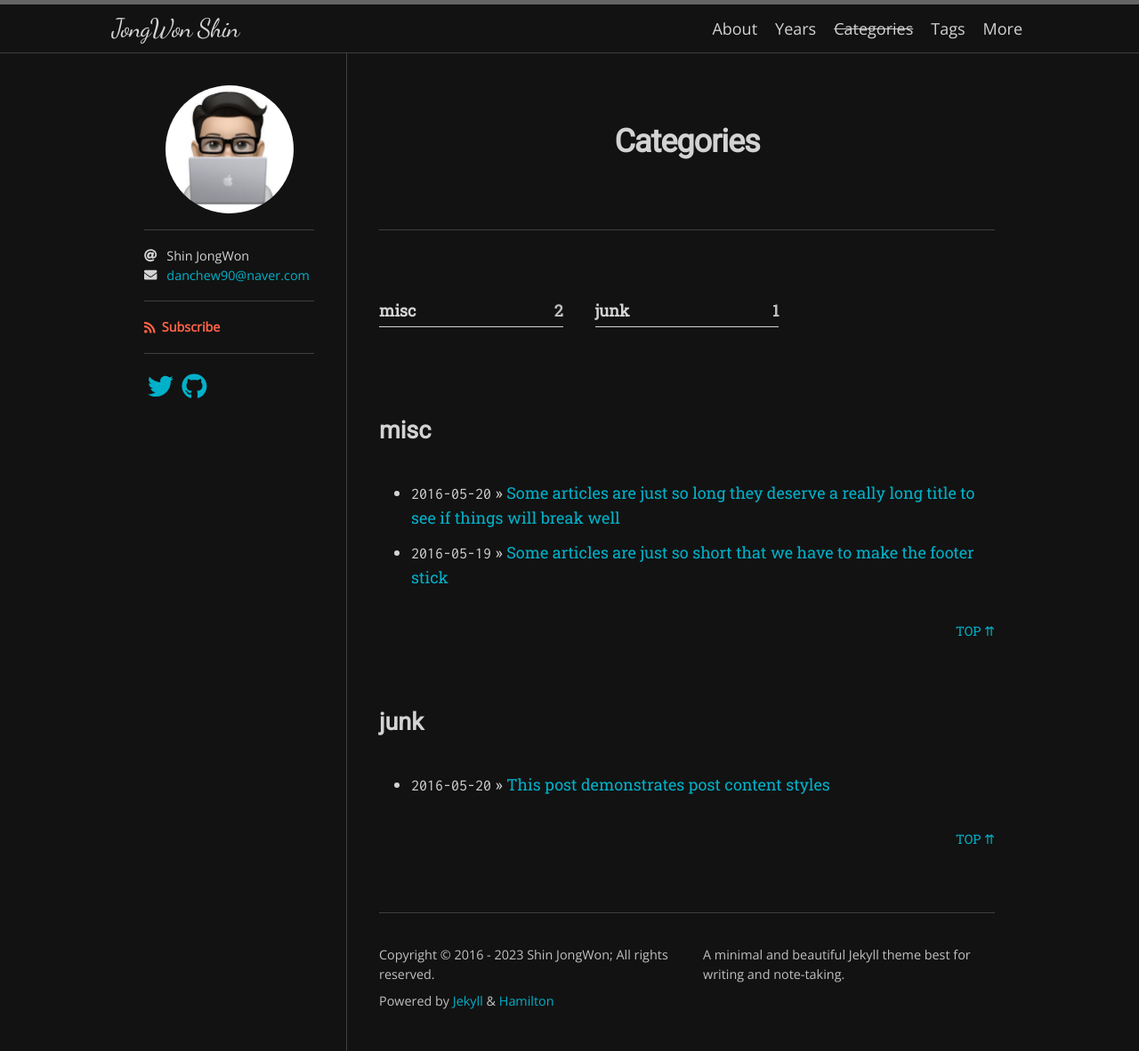
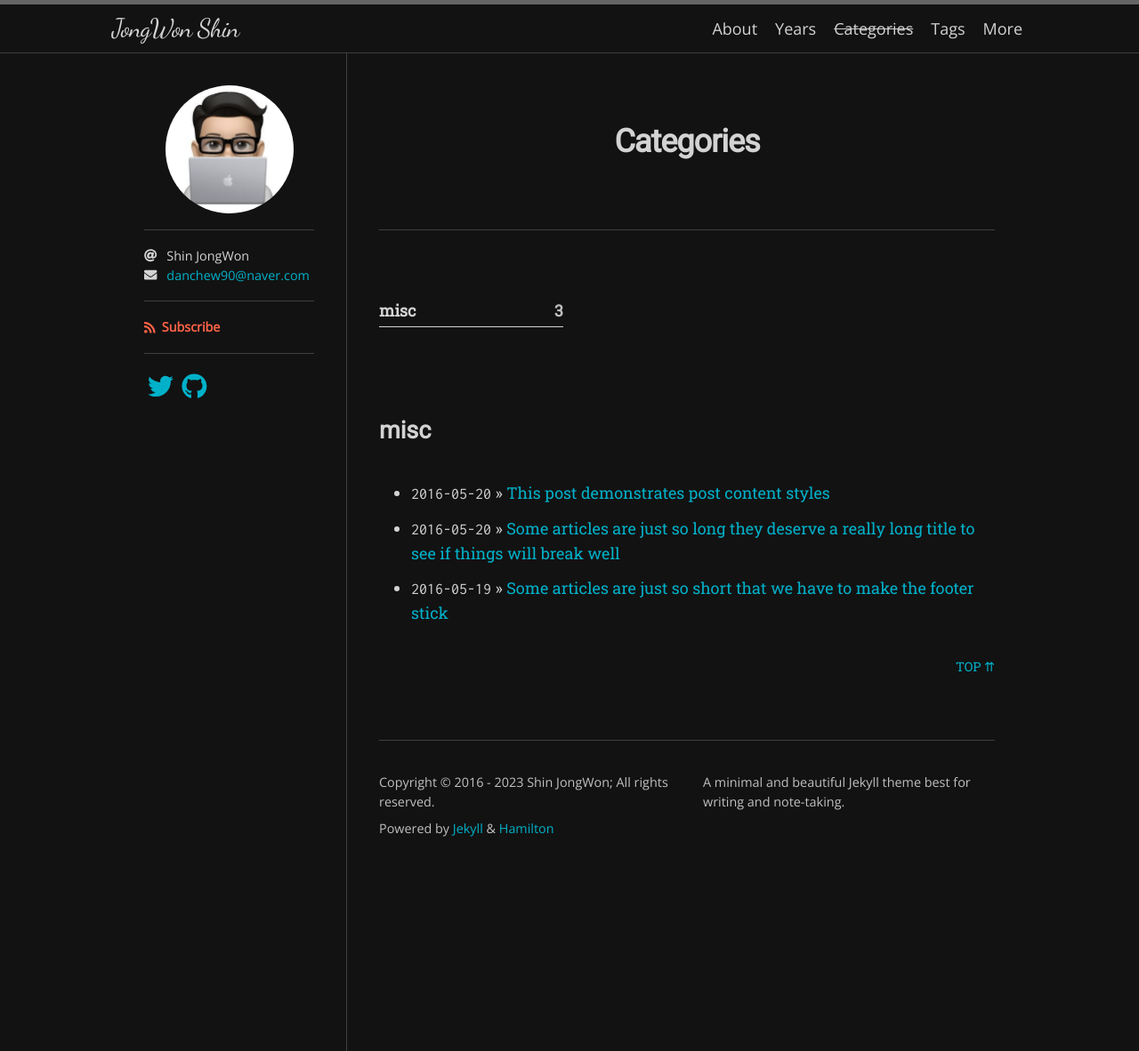
Before and after one commit to danchew90/danchew90.github.io, a Jekyll site: the page built from categories.md, in a window 1280 px wide. Shown: the whole page at 89% size. Built offline with Jekyll 4.4.1, drawn with Linux system fonts in a browser that asks for light colours; nearby versions of some CDN libraries; some web fonts are replaced.

Commit message:
edit file

````diff
--- a/_posts/2016-05-20-this-post-demonstrates-post-content-styles.md
+++ b/_posts/2016-05-20-this-post-demonstrates-post-content-styles.md
@@ -2,7 +2,7 @@
 layout: post
 toc: true
 title: "This post demonstrates post content styles"
-categories: junk
+categories: misc
 tags: [markdown, css, html]
 author:
   - Bart Simpson
@@ -31,7 +31,7 @@ Phasellus et hendrerit mauris. Proin eget nibh a massa vestibulum pretium. Suspe
 
 Praesent varius interdum vehicula. Aenean risus libero, placerat at vestibulum eget, ultricies eu enim. Praesent nulla tortor, malesuada adipiscing adipiscing sollicitudin, adipiscing eget est.
 
-> This quote will *change* your life. It will reveal the <i>secrets</i> of the universe, and all the wonders of humanity. Don't <em>misuse</em> it.
+> This quote will _change_ your life. It will reveal the <i>secrets</i> of the universe, and all the wonders of humanity. Don't <em>misuse</em> it.
 
 Lorem ipsum dolor sit amet, consectetur adipiscing elit. Fusce bibendum neque eget nunc mattis eu sollicitudin enim tincidunt.
 
@@ -49,7 +49,6 @@ Vestibulum lacus tortor, ultricies id dignissim ac, bibendum in velit. Proin con
 </html>
 ```
 
-
 In arcu magna, aliquet vel pretium et, molestie et arcu. Mauris lobortis nulla et felis ullamcorper bibendum. Phasellus et hendrerit mauris.
 
 #### You might want a sub-subheading (h4)
@@ -66,7 +65,7 @@ In arcu magna, aliquet vel pretium et, molestie et arcu. Mauris lobortis nulla e
 
 In arcu magna, aliquet vel pretium et, molestie et arcu. Mauris lobortis nulla et felis ullamcorper bibendum. Phasellus et hendrerit mauris.
 
-###### Small yet significant sub-heading  (h6)
+###### Small yet significant sub-heading (h6)
 
 In arcu magna, aliquet vel pretium et, molestie et arcu. Mauris lobortis nulla et felis ullamcorper bibendum. Phasellus et hendrerit mauris.
 
@@ -88,8 +87,6 @@ In arcu magna, aliquet vel pretium et, molestie et arcu. Mauris lobortis nulla e
 3. Third item, what what?!
 4. Fourth item, fo sheezy my neezy
 
-
-
 ## Headings are cool! (h2)
 
 Proin eget nibh a massa vestibulum pretium. Suspendisse eu nisl a ante aliquet bibendum quis a nunc. Praesent varius interdum vehicula. Aenean risus libero, placerat at vestibulum eget, ultricies eu enim. Praesent nulla tortor, malesuada adipiscing adipiscing sollicitudin, adipiscing eget est.
@@ -100,17 +97,16 @@ Proin eget nibh a massa vestibulum pretium. Suspendisse eu nisl a ante aliquet b
 
 ### Tables
 
-Title 1               | Title 2               | Title 3               | Title 4
---------------------- | --------------------- | --------------------- | ---------------------
-lorem                 | lorem ipsum           | lorem ipsum dolor     | lorem ipsum dolor sit
-lorem ipsum dolor sit | lorem ipsum dolor sit | lorem ipsum dolor sit | lorem ipsum dolor sit
-lorem ipsum dolor sit | lorem ipsum dolor sit | lorem ipsum dolor sit | lorem ipsum dolor sit
-lorem ipsum dolor sit | lorem ipsum dolor sit | lorem ipsum dolor sit | lorem ipsum dolor sit
+| Title 1               | Title 2               | Title 3               | Title 4               |
+| --------------------- | --------------------- | --------------------- | --------------------- |
+| lorem                 | lorem ipsum           | lorem ipsum dolor     | lorem ipsum dolor sit |
+| lorem ipsum dolor sit | lorem ipsum dolor sit | lorem ipsum dolor sit | lorem ipsum dolor sit |
+| lorem ipsum dolor sit | lorem ipsum dolor sit | lorem ipsum dolor sit | lorem ipsum dolor sit |
+| lorem ipsum dolor sit | lorem ipsum dolor sit | lorem ipsum dolor sit | lorem ipsum dolor sit |
 
-
-Title 1 | Title 2 | Title 3 | Title 4
---- | --- | --- | ---
-lorem | lorem ipsum | lorem ipsum dolor | lorem ipsum dolor sit
-lorem ipsum dolor sit amet | lorem ipsum dolor sit amet consectetur | lorem ipsum dolor sit amet | lorem ipsum dolor sit
-lorem ipsum dolor | lorem ipsum | lorem | lorem ipsum
-lorem ipsum dolor | lorem ipsum dolor sit | lorem ipsum dolor sit amet | lorem ipsum dolor sit amet consectetur
+| Title 1                    | Title 2                                | Title 3                    | Title 4                                |
+| -------------------------- | -------------------------------------- | -------------------------- | -------------------------------------- |
+| lorem                      | lorem ipsum                            | lorem ipsum dolor          | lorem ipsum dolor sit                  |
+| lorem ipsum dolor sit amet | lorem ipsum dolor sit amet consectetur | lorem ipsum dolor sit amet | lorem ipsum dolor sit                  |
+| lorem ipsum dolor          | lorem ipsum                            | lorem                      | lorem ipsum                            |
+| lorem ipsum dolor          | lorem ipsum dolor sit                  | lorem ipsum dolor sit amet | lorem ipsum dolor sit amet consectetur |
````
